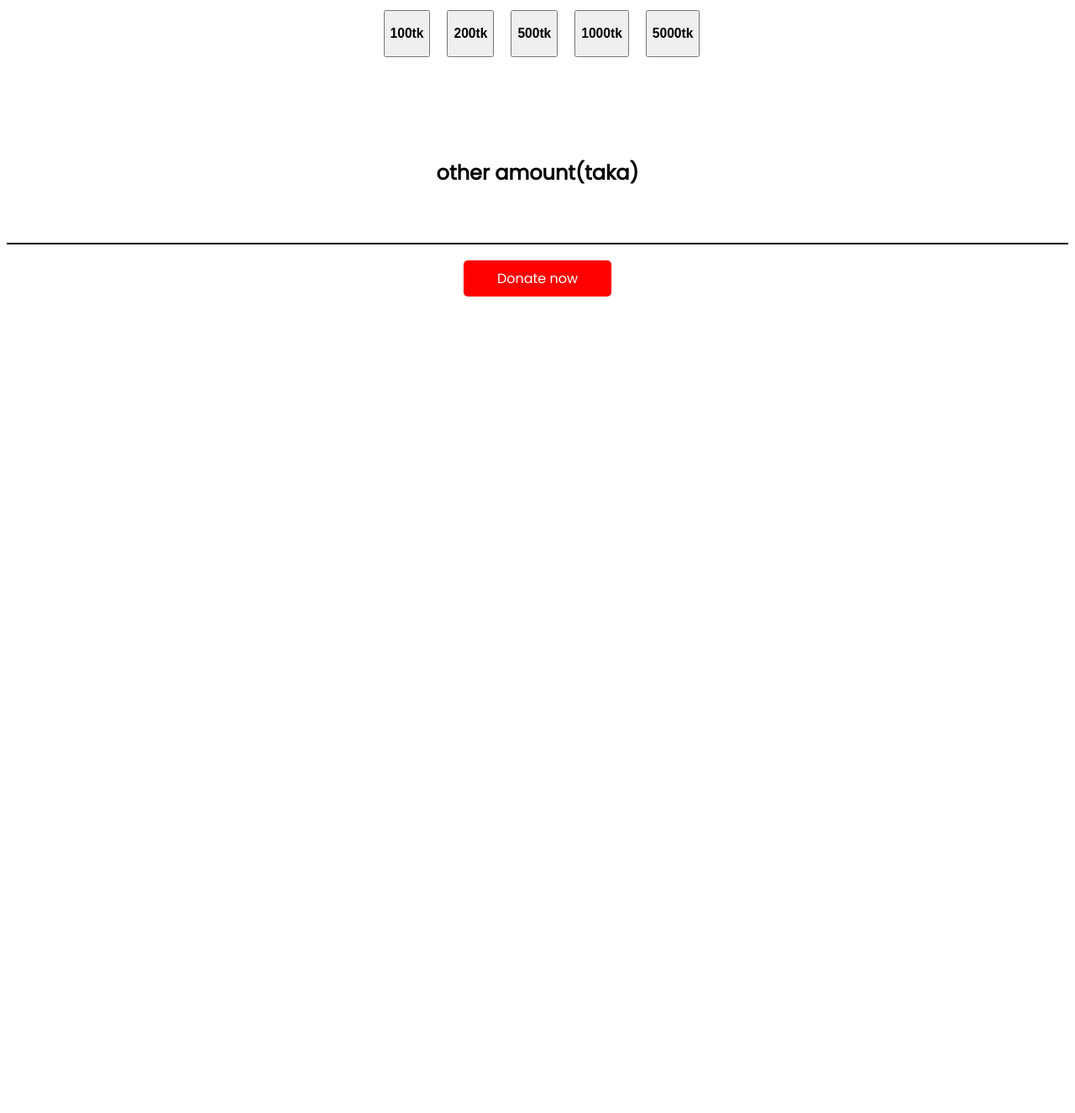
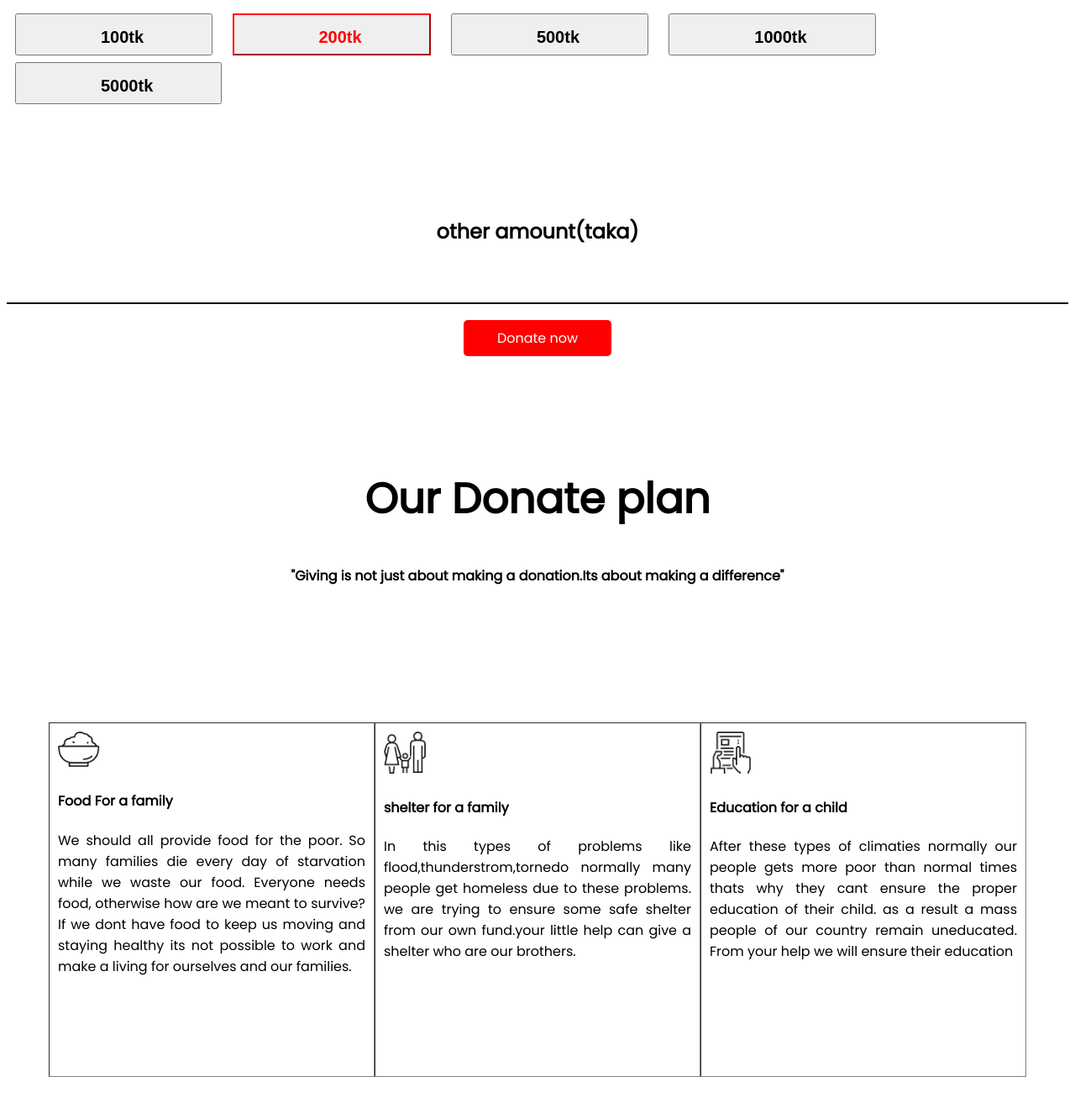
Before and after one commit to Mhbhai/assignment-task-munna, a plain HTML site: page index.html in a window 1280 px wide. Shown: the part 780-2105 px from the top of the page at 84% size. Before the commit the page ends 1133 px from the top, so only its background shows below. Drawn offline with Linux system fonts and the light colour scheme.

Commit message:
section two added

```diff
--- a/index.html
+++ b/index.html
@@ -15,7 +15,7 @@
 
 <body>
     <div class="container">
-        <img src="images/donation13.jpg" alt="">
+        <img src="./images/donation13.jpg" alt="">
         <div class="text-format">
             <h1>Let's Do something For the Helpless people</h1>
             <h3>Your small donation can help so many people who are helpless</h3>
@@ -33,34 +33,11 @@
                 solidarity.</h4>
 
         </div>
-        <div class="Taka">
-            <div class="taka100">
-                <button>
-                    <h3>100tk</h3>
-                </button>
-            </div>
-            <div class="taka200">
-                <button>
-                    <h3>200tk</h3>
-                </button>
-            </div>
-            <div class="taka500">
-                <button>
-                    <h3>500tk</h3>
-                </button>
-            </div>
-            <div class="taka1000">
-                <button>
-                    <h3>1000tk</h3>
-                </button>
-            </div>
-            <div class="taka5000">
-                <button>
-                    <h3>5000tk</h3>
-                </button>
-            </div>
-
-        </div>
+        <button class="button">100tk</button>
+        <button class="button button2">200tk</button>
+        <button class="button button3">500tk</button>
+        <button class="button button4">1000tk</button>
+        <button class="button button5">5000tk</button>
         <div>
             <div class="h2 text">
                 <h2>other amount(taka)</h2>
@@ -74,6 +51,49 @@
 
         </div>
     </section>
+    <section class="section-three">
+        <div class="Donate-plan">
+            <div><b>
+                    <h1>Our Donate plan</h1>
+                </b>
+                <h4>"Giving is not just about making a donation.Its about making a difference"</h4>
+            </div>
+
+        </div>
+        </div>
+        <div class="making-ready">
+            <div class="chart1">
+                <img class="icon1" src="./icons/food.png" alt="">
+
+                <p>
+                <h4><b>Food For a family</b></h4>
+                We should all provide food for the poor. So many families die every day of
+                starvation while we waste our
+                food. Everyone needs food, otherwise how are we meant to survive? If we dont have food to keep us moving
+                and staying healthy its not possible to work and make a living for ourselves and our families.</p>
+            </div>
+            <div class="chart2">
+                <img class="icon2" src="./icons/shelter.png" alt="">
+
+                <p>
+                <h4><b>shelter for a family</b></h4>
+                In this types of problems like flood,thunderstrom,tornedo normally many people get homeless due to these
+                problems. we are trying to ensure some safe shelter from our own fund.your little help can give a
+                shelter
+                who are our brothers.</p>
+            </div>
+            <div class="chart3">
+                <img class="icon3" src="./icons/Frame-1.png" alt="">
+
+                <p>
+                <h4><b>Education for a child</b></h4>
+                After these types of climaties normally our people gets more poor than normal times thats why they cant
+                ensure the proper education of their child. as a result a mass people of our country remain uneducated.
+                From
+                your help we will ensure their education</p>
+            </div>
+        </div>
+    </section>
 </body>
 
 </html>
--- a/style.css
+++ b/style.css
@@ -54,47 +54,32 @@ h1 {
 
 }
 
-.Taka {
-    display: flex;
-
+.button {
+    text-align: justify;
+    height: 50px;
+    text-size-adjust: 10px;
+    background-color: rgb(253, 248, 248) border: none;
+    color: black;
+    padding: 15px 80px 15px 100px;
     text-align: center;
-    justify-content: center;
-    border-radius: 50px;
-    border: 5px;
-    text-decoration-color: black;
-    border-bottom-right-radius: 40px;
+    text-decoration: none;
+    display: inline-block;
+    font-size: 20px;
+    margin: 4px 10px;
+    font-weight: bold;
 
 }
 
-.taka100 {
-    padding-left: 10px;
-    border-radius: 10px;
+.button2 {
+    border-color: red;
 
+    color: red;
 
-}
-
-.taka200 {
-    padding-left: 20px;
-    border-color: brown;
-}
-
-.taka500 {
-    padding-left: 20px;
-}
-
-.taka1000 {
-    padding-left: 20px;
-}
-
-.taka5000 {
-    padding-left: 20px;
 }
 
 input {
     width: 100%;
     padding: 12px 20px;
-
-
     margin: 8px 0;
     box-sizing: border-box;
     border: none;
@@ -106,9 +91,75 @@ input {
 .h2 {
     text-align: center;
     padding-top: 100px;
+    margin: 10px;
+
 }
 
 .Donate-button {
     text-align: center;
     padding-top: 20px;
 }
+
+.Donate-plan {
+    text-align: center;
+    padding: 50px 10px;
+    margin: 50px;
+}
+
+.chart1 {
+    width: 400px;
+    height: 400px;
+    border: 1px solid gray;
+    text-align: center;
+    box-shadow: 8px;
+    border-style: inset;
+    text-align: justify;
+    padding: 10px;
+
+
+}
+
+.icon1 {
+    width: 50px;
+}
+
+.chart2 {
+    width: 400px;
+    height: 400px;
+    border: 1px solid gray;
+    text-align: center;
+    box-shadow: 8px;
+    border-style: inset;
+    text-align: justify;
+    padding: 10px;
+
+}
+
+.icon2 {
+    width: 50px;
+}
+
+.chart3 {
+    width: 400px;
+    height: 400px;
+    border: 1px solid gray;
+    text-align: center;
+    box-shadow: 8px;
+    border-style: inset;
+    text-align: justify;
+    padding: 10px;
+}
+
+.icon3 {
+    width: 50px;
+}
+
+
+.making-ready {
+    display: flex;
+    padding: 40px;
+    justify-content: space-evenly;
+    margin: 10px;
+    border-style: hidden;
+
+}
```
